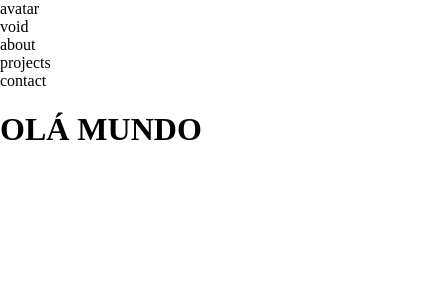
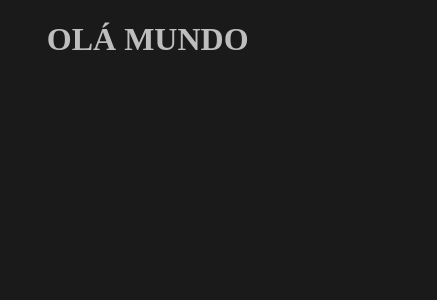
Before and after one commit to VitorCorrea18/VitorCorrea18.github.io, a React (Create React App) app: page / in a window 390 px wide. Shown: the top 300 px of the page, 437 px wide, since content can reach past the window. Built offline with nearby package versions, Linux system fonts and the light colour scheme.

Commit message:
feat: create the mobile layout with hidden menu

```diff
--- a/src/styles/index.css
+++ b/src/styles/index.css
@@ -1,6 +1,8 @@
-@import "./desktop.css";
+@import './desktop.css';
+@import './mobile.css';
 
 body {
   padding: 0px;
   margin: 0px;
+  background-color: #1A1A1A;
 }
--- a/src/styles/mobile.css
+++ b/src/styles/mobile.css
@@ -1,3 +1,83 @@
-@media screen and (max-width: 375px) {
+@media screen and (max-width: 1024px) {
 
+  .body_container {
+    display: grid;
+    grid-auto-columns: 1fr;
+    grid-auto-rows: 1fr;
+    grid-template-columns: 12% 88%;
+    grid-template-areas: "menu_aside main_page";
+    gap: 0px 0px;
+  }
+
+  .menu_aside {
+    position: absolute;
+    top: 0px;
+    left: 0px;
+    width: 75vw;
+    max-width: 200px;
+    display: grid;
+    grid-template-columns: 1fr;
+    grid-template-rows: 300px 80px 80px 80px 80px 80px;
+    gap: 0px 0px;
+    grid-template-areas:
+      "avatar"
+      "void"
+      "introduction"
+      "about"
+      "projects"
+      "contact";
+    grid-area: menu_aside;
+    background-color: #111111;
+    color: #BEBEBE;
+    height: 100vh;
+    transition: all 800ms ease;
+    transform: translate(-101%);
+  }
+
+  .main_page {
+    grid-area: main_page;
+    background-color: #1A1A1A;
+    color: #BEBEBE;
+    width: 100vw;
+    height: 100vh;
+  }
+
+  .avatar {
+    grid-area: avatar;
+    background-color: #000000;
+  }
+
+  .void {
+    grid-area: void;
+    border-bottom: #1A1A1A 1px solid;
+  }
+
+  .introduction {
+    grid-area: introduction;
+    border-bottom: #1A1A1A 1px solid;
+  }
+
+  .about {
+    grid-area: about;
+    border-bottom: #1A1A1A 1px solid;
+  }
+  .projects {
+    grid-area: projects;
+    border-bottom: #1A1A1A 1px solid;
+  }
+  .contact {
+    grid-area: contact;
+    border-bottom: #1A1A1A 1px solid;
+  }
+
+  .close_menu {
+    position: absolute;
+    top: 0px;
+    right: 0px;
+    padding: 4px 8px;
+    background-color: #BEBEBE;
+    color: #000000;
+    border-radius: 3px;
+    z-index: 1;
+  }
 }
```
